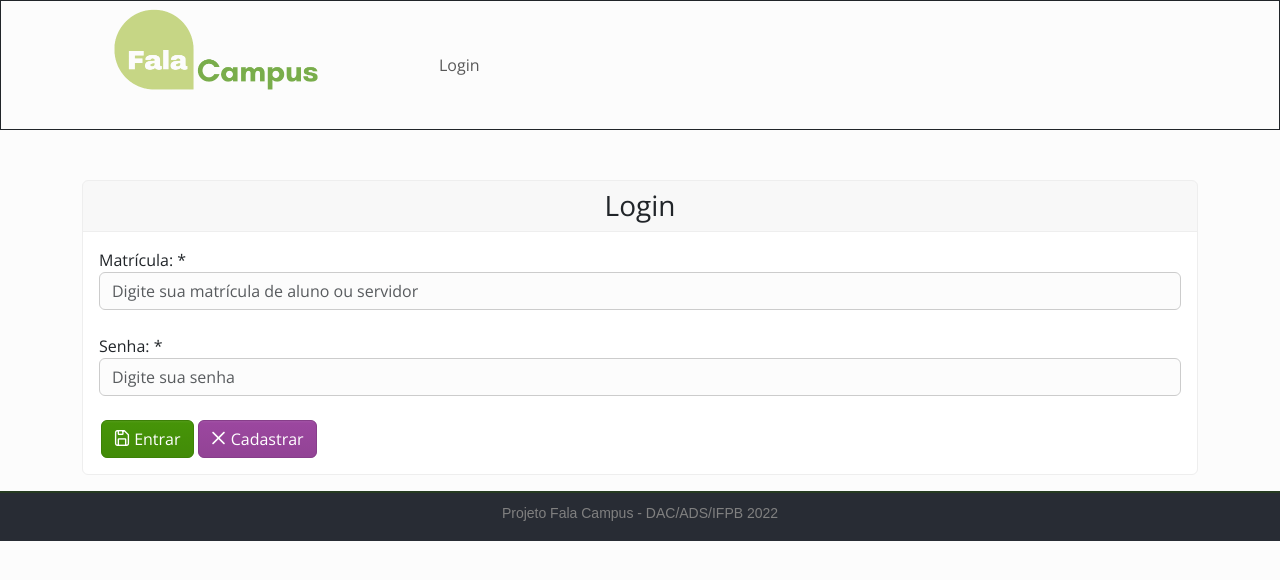
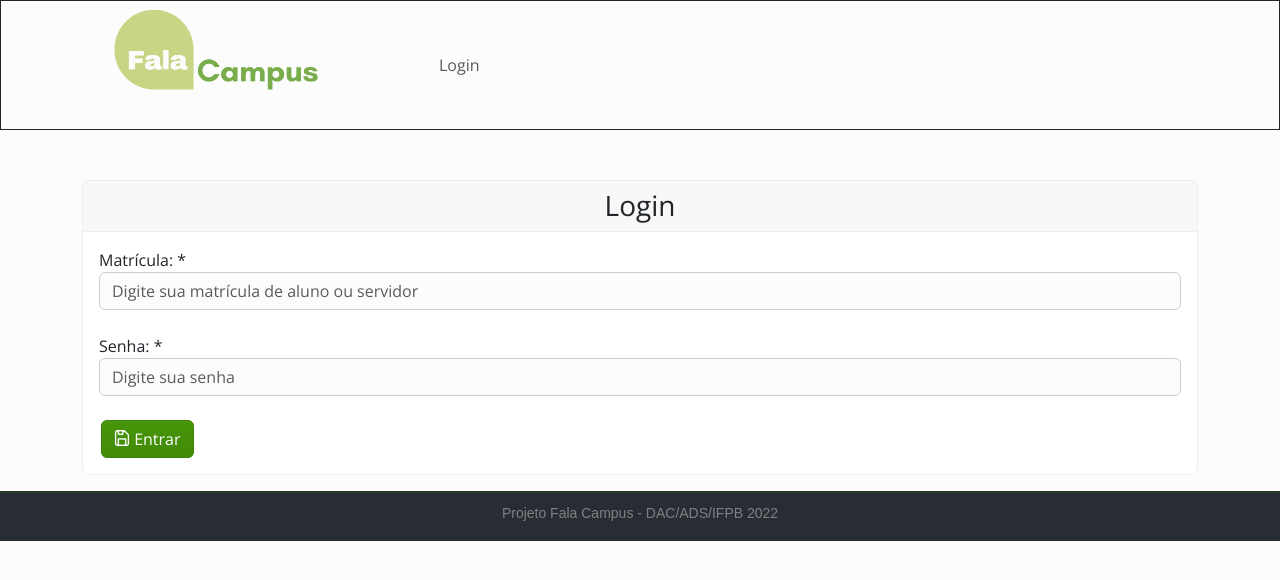
Before and after one commit to elenilsonvieira/falacampus-front, a React (Create React App) app: page /login in a window 1280 px wide. Shown: the top 580 px of the page. Built offline with nearby package versions, Linux system fonts and the light colour scheme; no server answers.

Commit message:
Tela Login

```diff
--- a/src/screens/login/Login.js
+++ b/src/screens/login/Login.js
@@ -76,9 +76,9 @@ class Login extends React.Component {
                                                     <button onClick={this.login} type="button" id="button-login" className="btn btn-success btn-space">
                                                         <i className="pi pi-save"></i> Entrar
                                                     </button>
-                                                    <button onClick={this.create} type="button" id="button-create" className="btn btn-danger btn-space">
+                                                    {/* <button onClick={this.create} type="button" id="button-create" className="btn btn-danger btn-space">
                                                         <i className="pi pi-times"></i> Cadastrar
-                                                    </button>
+                                                    </button>                                                    */}
                                                 </fieldset>
                                             </form>
                                         </div>
--- a/src/screens/updateUser/UpdateUser.js
+++ b/src/screens/updateUser/UpdateUser.js
@@ -52,7 +52,7 @@ class UpdateUser extends React.Component {
     //     this.clear();
     // }
     showEditRole = () =>{
-        var value =  localStorage.getItem("usuario");
+        var value =  localStorage.getItem("user");
         var user = JSON.parse(value)
         var role = user['roles']['0']['name']
 
```
